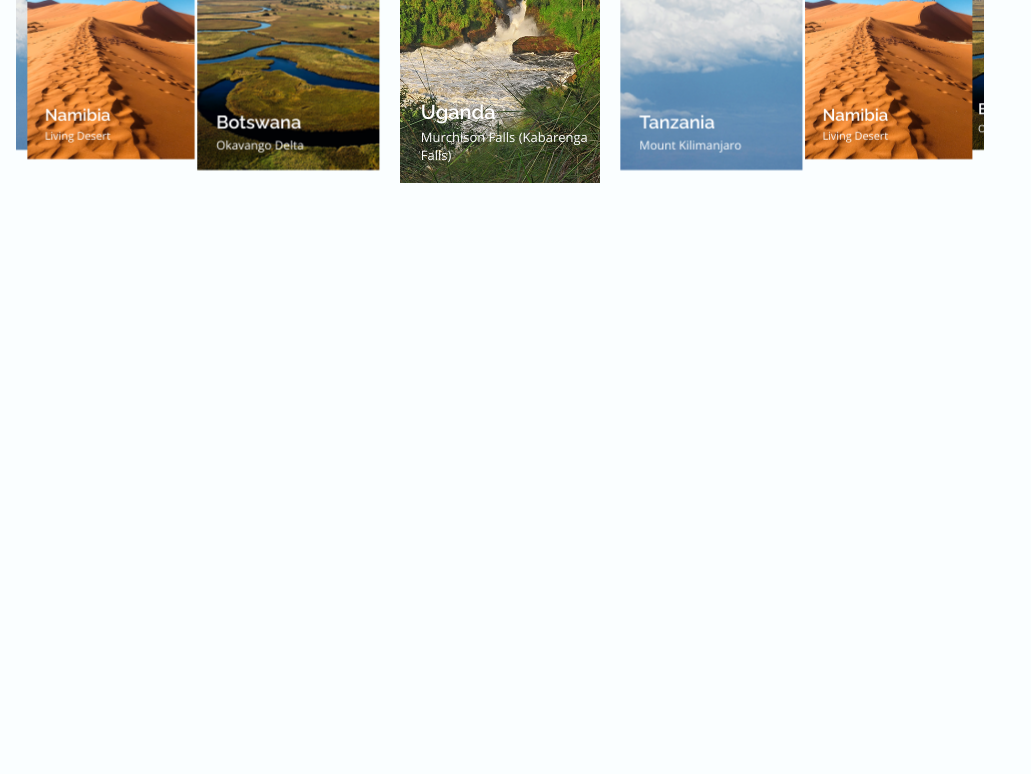
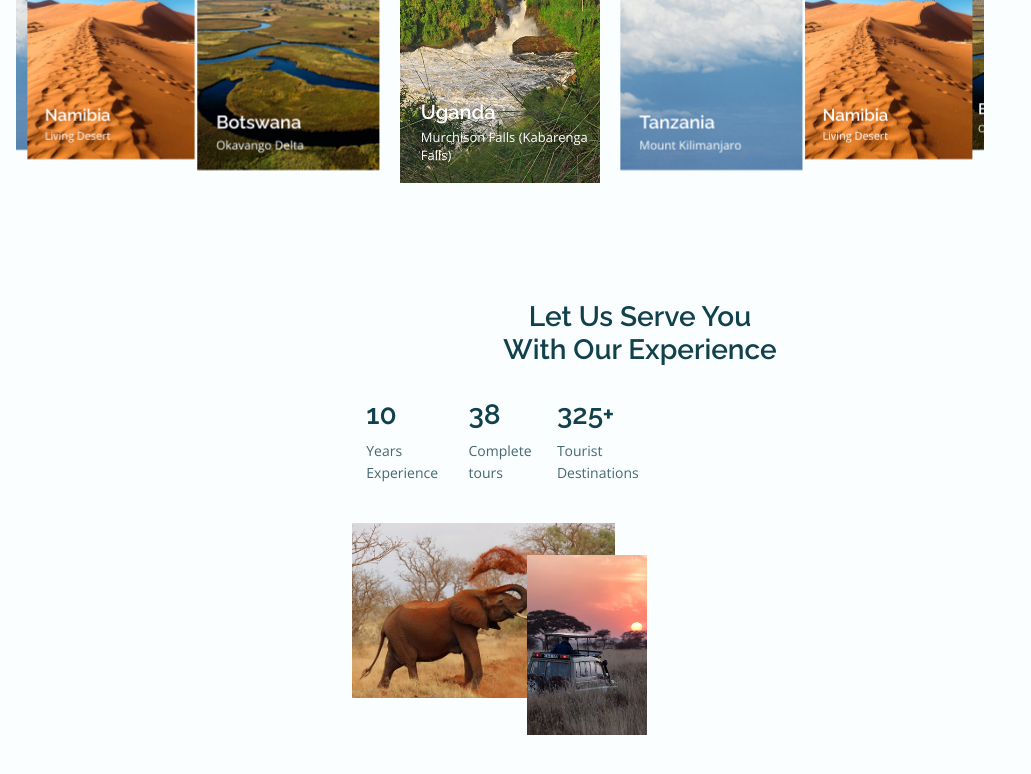
Before and after one commit to ManLikeCliff/tafarikan, a plain HTML site: page index.html in a window 1280 px wide. Shown: the part 1742-2516 px from the top of the page, without its empty margins (0-1031 px from the left). Drawn offline with nearby package versions, Linux system fonts and the light colour scheme.

Commit message:
Added Experience Section

```diff
--- a/assets/css/styles.css
+++ b/assets/css/styles.css
@@ -452,7 +452,59 @@ input{
 }
 
 /*==================== EXPERIENCE ====================*/
+.experience__container{
+    row-gap: 2.5rem;
+    justify-content: center;
+    justify-items: center;
+}
 
+.experience__content{
+    grid-template-columns: repeat(3, 1fr);
+    column-gap: 1rem;
+    justify-items: center;
+    padding: 0 2rem;
+}
+
+.experience__number{
+    font-size: var(--h2-font-size);
+    font-weight: var(--font-semi-bold);
+    margin-bottom: var(--mb-0-5);
+}
+
+.experience__description{
+    font-size: var(--small-font-size);
+}
+
+.experience__img{
+    position: relative;
+    padding-bottom: 2rem;
+}
+
+.experience__overlay:nth-child(1){
+    width: 263px;
+    margin-right: 2rem;
+}
+
+.experience__overlay:nth-child(2){
+    width: 120px;
+    position: absolute;
+    top: 2rem;
+    right: 0;
+}
+
+.experience__img-one,
+.experience__img-two{
+    transition: var(--img-transition);
+}
+
+.experience__img-one:hover,
+.experience__img-two:hover{
+    transform: var(--img-scale);
+}
+
+.experience__overlay{
+    overflow: var(--img-hidden);
+}
 
 /*==================== VIDEO ====================*/
 
--- a/index.html
+++ b/index.html
@@ -113,7 +113,6 @@
                         </div>
                     </div>
                 </div>
-
             </section>
 
             <!--==================== DISCOVER ====================-->
@@ -163,8 +162,36 @@
 
             <!--==================== EXPERIENCE ====================-->
             <section class="experience section">
+                <h2 class="section__title">Let Us Serve You <br> With Our Experience</h2>
 
+                <div class="experience__container container grid">
+                    <div class="experience__content grid">
+                        <div class="experience__data">
+                            <h2 class="experience__number">10</h2>
+                            <span class="experience__description">Years <br> Experience</span>
+                        </div>
 
+                        <div class="experience__data">
+                            <h2 class="experience__number">38</h2>
+                            <span class="experience__description">Complete <br> tours</span>
+                        </div>
+
+                        <div class="experience__data">
+                            <h2 class="experience__number">325+</h2>
+                            <span class="experience__description">Tourist <br> Destinations</span>
+                        </div>
+                    </div>
+
+                    <div class="experience__img grid">
+                        <div class="experience__overlay">
+                            <img src="assets/img/experience1.jpg" alt="" class="experience__img-one">
+                        </div>
+
+                        <div class="experience__overlay">
+                            <img src="assets/img/experience2.jpg" alt="" class="experience__img-two">
+                        </div>
+                    </div>
+                </div>
             </section>
 
             <!--==================== VIDEO ====================-->
```
Also changed, not shown: assets/img/experience1.jpg (added), assets/img/experience2.jpg (added).
